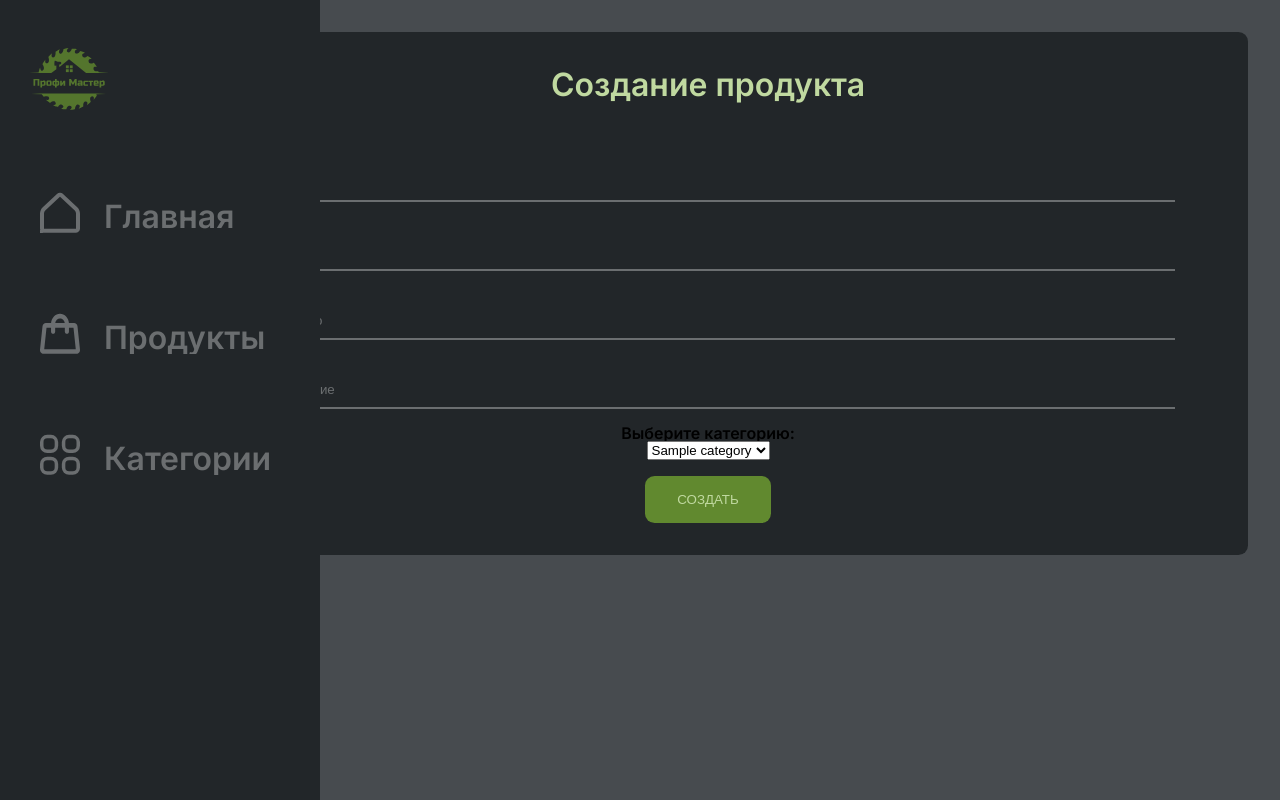
After one commit to Lymka/Projects, a Flask app: page /admin/product in a window 1280 px wide. The commit adds this page. Run offline with Flask 3, Linux system fonts and the light colour scheme; a user stored in the database is signed in; a database or web service that is not in the repository returns one stand-in record (values such as "Sample title"); some libraries are stand-ins or nearby versions.

Commit message:
add CRUD for products and categories

```diff
--- a/app.py
+++ b/app.py
@@ -43,7 +43,7 @@ class User(UserMixin):
 def load_user(user_id):
     return User(user_id)
 
-def create_category(category_name):
+def create_category(category_data):
     try:
         connection = psycopg2.connect(
             host=db_config['host'],
@@ -54,21 +54,19 @@ def create_category(category_name):
         connection.autocommit = True
         cursor = connection.cursor()
 
-        # Вставка новой категории в таблицу "categories"
         cursor.execute('''
-            INSERT INTO categories (category_name, image_path)
-            VALUES (%s, %s)
-        ''', (category_name['category_name'], category_name['image_path']))
+            INSERT INTO categories (category_name, dimensions, description, price, image_path)
+            VALUES (%s, %s, %s, %s, %s)
+        ''', (category_data['category_name'], category_data['dimensions'], category_data['description'], category_data['price'], category_data['image_path']))
 
         cursor.close()
         connection.close()
 
-
         print("Категория успешно добавлена.")
-        return True  # Возвращаем True при успешном добавлении
+        return True
     except psycopg2.Error as e:
         print(f"Ошибка при добавлении категории: {e}")
-        return False  # Возвращаем False при возникновении ошибки
+        return False
 
 
 def read_categories():
@@ -82,7 +80,6 @@ def read_categories():
         connection.autocommit = True
         cursor = connection.cursor()
 
-        # Получение списка всех категорий
         cursor.execute('''
             SELECT category_id, category_name, dimensions, description, price, image_path FROM categories
         ''')
@@ -95,7 +92,7 @@ def read_categories():
         for category in categories:
             print(category)
 
-        return categories  # Возвращаем список категорий
+        return categories
     except psycopg2.Error as e:
         print(f"Ошибка при получении списка категорий: {e}")
         return None
@@ -112,9 +109,9 @@ def read_category_by_id(category_id):
         connection.autocommit = True
         cursor = connection.cursor()
 
-        # Получение данных о категории по её идентификатору
         cursor.execute('''
-            SELECT category_name FROM categories
+            SELECT category_name, dimensions, description, price, image_path
+            FROM categories
             WHERE category_id = %s
         ''', (category_id,))
         category = cursor.fetchone()
@@ -122,13 +119,14 @@ def read_category_by_id(category_id):
         cursor.close()
         connection.close()
 
-        return category  # Возвращаем словарь с данными о категории или None, если категория не найдена
+        return category
     except psycopg2.Error as e:
         print(f"Ошибка при получении данных о категории: {e}")
         return None
 
 
-def update_category(category_id, new_category_name):
+
+def update_category(category_id, new_category_data):
     try:
         connection = psycopg2.connect(
             host=db_config['host'],
@@ -139,12 +137,15 @@ def update_category(category_id, new_category_name):
         connection.autocommit = True
         cursor = connection.cursor()
 
-        # Обновление данных о категории
         cursor.execute('''
             UPDATE categories
-            SET category_name = %s
+            SET category_name = %s,
+                dimensions = %s,
+                description = %s,
+                price = %s,
+                image_path = %s
             WHERE category_id = %s
-        ''', (new_category_name, category_id))
+        ''', (new_category_data['category_name'], new_category_data['dimensions'], new_category_data['description'], new_category_data['price'], new_category_data['image_path'], category_id))
 
         cursor.close()
         connection.close()
@@ -152,6 +153,7 @@ def update_category(category_id, new_category_name):
         print("Категория успешно обновлена.")
     except psycopg2.Error as e:
         print(f"Ошибка при обновлении категории: {e}")
+
 
 def delete_category(category_id):
     try:
@@ -164,7 +166,6 @@ def delete_category(category_id):
         connection.autocommit = True
         cursor = connection.cursor()
 
-        # Удаление категории
         cursor.execute('''
             DELETE FROM categories
             WHERE category_id = %s
@@ -177,6 +178,7 @@ def delete_category(category_id):
     except psycopg2.Error as e:
         print(f"Ошибка при удалении категории: {e}")
 
+
 def create_product(product_data):
     try:
         connection = psycopg2.connect(
@@ -188,18 +190,20 @@ def create_product(product_data):
         connection.autocommit = True
         cursor = connection.cursor()
 
-        # Вставка нового товара в таблицу "products"
         cursor.execute('''
-            INSERT INTO products (product_name, price, quantity, category_id)
-            VALUES (%s, %s, %s, %s)
-        ''', (product_data['product_name'], product_data['price'], product_data['quantity'], product_data['category_id']))
+            INSERT INTO products (product_name, price, quantity, image_path, category_id)
+            VALUES (%s, %s, %s, %s, %s)
+        ''', (product_data['product_name'], product_data['price'], product_data['quantity'], product_data['image_path'], product_data['category_id']))
 
         cursor.close()
         connection.close()
 
-        print("Товар успешно добавлен.")
+        print("Товар успешно добавлена.")
+        return True
     except psycopg2.Error as e:
         print(f"Ошибка при добавлении товара: {e}")
+        return False
+
 
 def read_products():
     try:
@@ -212,7 +216,6 @@ def read_products():
         connection.autocommit = True
         cursor = connection.cursor()
 
-        # Получение списка всех товаров с данными о категории
         cursor.execute('''
             SELECT p.product_id, p.product_name, p.price, p.quantity, p.image_path, p.category_id, c.category_name
             FROM products p
@@ -243,7 +246,6 @@ def read_product_by_id(product_id):
         connection.autocommit = True
         cursor = connection.cursor()
 
-        # Получение данных о товаре и категории по его идентификатору
         cursor.execute('''
             SELECT products.product_id, products.product_name, products.price, products.quantity, categories.category_id
             FROM products
@@ -255,7 +257,7 @@ def read_product_by_id(product_id):
         cursor.close()
         connection.close()
 
-        return product  # Возвращаем словарь с данными о товаре и категории или None, если товар не найден
+        return product
     except psycopg2.Error as e:
         print(f"Ошибка при получении данных о товаре: {e}")
         return None
@@ -272,13 +274,6 @@ def update_product(product_id, product_data):
         connection.autocommit = True
         cursor = connection.cursor()
 
-        # Проверяем, существует ли товар с заданным product_id
-        existing_product = read_product_by_id(product_id)
-        if existing_product is None:
-            print(f"Товар с ID {product_id} не найден. Невозможно обновить.")
-            return False
-
-        # Обновление данных о товаре
         cursor.execute('''
             UPDATE products
             SET product_name = %s, price = %s, quantity = %s, category_id = %s
@@ -452,22 +447,6 @@ def category():
     return render_template('example_2.html')
 
 
-@app.route('/save_data_1', methods=['POST'])
-def save_category():
-    category_name = request.form.get('category_name')
-    image_path = request.form.get('image_path')
-
-    if category_name and image_path:
-        category_data = {
-            'category_name': category_name,
-            'image_path': image_path,
-        }
-        create_category(category_data)
-        return jsonify({'message': 'Данные успешно сохранены в базе данных.'})
-    else:
-        return jsonify({'message': 'Пожалуйста, заполните все поля формы.'}), 400
-
-
 @app.route('/')
 def index():
     categories = read_categories()
@@ -500,14 +479,77 @@ def admin_categories():
     return render_template('admin-categories.html', categories=categories, current_page=current_page)
 
 
-@app.route('/admin/category')
+@app.route('/admin/category', methods=['POST', 'GET'])
 @login_required
-def admin_category():
-    return render_template('admin-category-edit.html')
+def admin_create_category():
+    if request.method == "POST":
+        category_name = request.form['category_name']
+        dimensions = request.form['dimensions']
+        description = request.form['description']
+        price = request.form['price']
+        image_path = request.form['image_path']
+
+        category_data = {
+            'category_name': category_name,
+            'dimensions': dimensions,
+            'description': description,
+            'price': price,
+            'image_path': image_path
+        }
+
+        if create_category(category_data):
+            return redirect('/admin/categories')
+
+    elif request.method == 'GET':
+        return render_template('admin-category-edit.html')
 
 
-@app.route('/submit', methods=['POST'])
-def submit_form():
+@app.route('/admin/product', methods=['POST', 'GET'])
+@login_required
+def admin_create_product():
+    if request.method == "POST":
+        product_name = request.form['product_name']
+        price = request.form['price']
+        quantity = request.form['quantity']
+        image_path = request.form['image_path']
+        category_id = request.form['category_id']
+
+        product_data = {
+            'product_name': product_name,
+            'price': price,
+            'quantity': quantity,
+            'image_path': image_path,
+            'category_id': category_id
+        }
+
+        if create_product(product_data):
+            return redirect('/admin/products')
+
+    elif request.method == 'GET':
+        categories = read_categories()
+        return render_template('admin-product-edit.html', categories=categories)
+
+
+@app.route('/admin/category/delete/<int:category_id>', methods=['GET'])
+@login_required
+def admin_delete_category(category_id):
+    delete_category(category_id)
+    return redirect('/admin/categories')
+
+
+@app.route('/admin/product/delete/<int:product_id>', methods=['GET'])
+@login_required
+def admin_delete_product(product_id):
+    delete_product(product_id)
+    return redirect('/admin/products')
+
+
+@app.route('/admin/category/edit/<int:category_id>', methods=['GET', 'POST'])
+@login_required
+def admin_edit_category(category_id):
+    edit_mode = True
+    category_data = read_category_by_id(category_id)
+
     if request.method == 'POST':
         category_name = request.form['category_name']
         dimensions = request.form['dimensions']
@@ -515,12 +557,46 @@ def submit_form():
         price = request.form['price']
         image_path = request.form['image_path']
 
-        # Вызываем функцию create_category для добавления в базу данных
-        if create_category({'category_name': category_name, 'image_path': image_path, 'dimensions': dimensions, 'description': description, 'price': price}):
-            return "Категория успешно добавлена в базу данных"
-        else:
-            return "Ошибка при добавлении категории в базу данных"
+        category_data = {
+            'category_name': category_name,
+            'dimensions': dimensions,
+            'description': description,
+            'price': price,
+            'image_path': image_path
+        }
 
+        update_category(category_id, category_data)
+        return redirect('/admin/categories')
+
+    return render_template('admin-category-edit.html', edit_mode=edit_mode, category_data=category_data)
+
+
+@app.route('/admin/product/edit/<int:product_id>', methods=['GET', 'POST'])
+@login_required
+def admin_edit_product(product_id):
+    edit_mode = True
+    product_data = read_product_by_id(product_id)
+    categories = read_categories()
+
+    if request.method == 'POST':
+        product_name = request.form['product_name']
+        price = request.form['price']
+        quantity = request.form['quantity']
+        image_path = request.form['image_path']
+        category_id = request.form['category_id']
+
+        product_data = {
+            'product_name': product_name,
+            'price': price,
+            'quantity': quantity,
+            'image_path': image_path,
+            'category_id': category_id
+        }
+
+        update_product(product_id, product_data)
+        return redirect('/admin/products')
+
+    return render_template('admin-product-edit.html', edit_mode=edit_mode, product_data=product_data, categories=categories)
 
 
 @app.route('/register', methods=['GET', 'POST'])
--- a/static/styles/admin.css
+++ b/static/styles/admin.css
@@ -1,4 +1,5 @@
 main.table {
+    margin: 2rem;
     height: 90vh;
 
     border-radius: .8rem;
@@ -9,8 +10,6 @@ main.table {
 }
 
 .table__header {
-    width: 100%;
-    height: 10%;
     padding: .8rem 1rem;
 
     display: flex;
@@ -21,7 +20,6 @@ main.table {
 }
 
 .table__body {
-    width: 95%;
     max-height: calc(89% - 1.6rem);
     background-color: #fffb;
 
@@ -75,6 +73,15 @@ thead th {
     background-color: #d5d1defe;
     cursor: pointer;
     text-transform: capitalize;
+}
+
+a {
+    text-decoration: none;
+    color: #252525;
+}
+
+a:hover {
+    color: #61892F;
 }
 
 tbody tr:nth-child(even) {
@@ -132,15 +139,14 @@ table .button:hover {
 /* form */
 
 .wrapper {
-    margin: 2rem 1rem 1rem 1rem;
-    width: 70%;
+    margin: 2rem;
     padding: 1rem;
     background-color: #222629;
     border-radius: .6rem;
 }
 
 .wrapper .title h1 {
-    color: #c5ecfd;
+    color: #C0D9A0;
     text-align: center;
     margin-bottom: 2rem;
 }
@@ -156,6 +162,7 @@ table .button:hover {
 .input-fields {
     display: flex;
     flex-direction: column;
+    align-items: center;
     width: 100%;
 }
 
@@ -163,36 +170,46 @@ table .button:hover {
     margin: 1rem 0;
     background: transparent;
     border: none;
-    border-bottom: 2px solid #c5ecfd;
+    border-bottom: 2px solid #6B6E70;
     padding: 10px;
-    color: #c5ecfd;
+    color: #6B6E70;
     outline: none;
+    transition: border-bottom 0.3s ease-in-out;
+}
+
+.input-fields .input:hover {
+    border-bottom: 2px solid #C0D9A0;
+}
+
+.input {
+    width: 90%;
 }
 
 ::-webkit-input-placeholder {
     /* Chrome/Opera/Safari */
-    color: #c5ecfd;
+    color: #6B6E70;
 }
 
 ::-moz-placeholder {
     /* Firefox 19+ */
-    color: #c5ecfd;
+    color: #6B6E70;
 }
 
 :-ms-input-placeholder {
     /* IE 10+ */
-    color: #c5ecfd;
+    color: #6B6E70;
 }
 
 .btn {
     background: #61892F;
     text-align: center;
-    padding: 1rem;
-    width: auto;
+    padding: 1rem 2rem;
+    width: fit-content;
     border-radius: .6rem;
     color: #C0D9A0;
     cursor: pointer;
     text-transform: uppercase;
+    border: none;
 }
 
 /* end form */
--- a/static/styles/navbar.css
+++ b/static/styles/navbar.css
@@ -5,6 +5,7 @@ body {
     line-height: 1;
     font-style: normal;
     font-weight: 600;
+    background-color: #474B4F;
 }
 
 .navbar {
@@ -26,9 +27,6 @@ body {
 .content {
     display: flex;
     flex-direction: column;
-    align-items: center;
-    min-height: 100vh;
-    background-color: #474B4F;
     margin-left: 8.5rem;
 }
 
--- a/templates/admin-categories.html
+++ b/templates/admin-categories.html
@@ -25,7 +25,7 @@
                         <th> Описание </th>
                         <th> Изображение </th>
                         <th> Цена </th>
-                        <th> Добавить </th>
+                        <th><a href="/admin/category">Добавить</a></th>
                     </tr>
                 </thead>
                 <tbody>
@@ -39,13 +39,13 @@
                         <td> <strong> {{ category[4] }} </strong></td>
                         <td>
                             <div class="buttons">
-                                <a class="button" href="#">
+                                <a class="button" href="/admin/category/edit/{{ category[0] }}">
                                     <svg width="30" height="31" viewBox="0 0 30 31" fill="none" xmlns="http://www.w3.org/2000/svg">
                                         <path d="M20.4387 13.3443L10.2829 23.5H7V20.2171L17.1557 10.0613L20.4387 13.3443ZM21.8529 11.93L18.57 8.6471L19.0371 8.17992L18.33 7.47281L19.0371 8.17992C19.2527 7.96436 19.5086 7.79337 19.7903 7.67671C20.0719 7.56004 20.3738 7.5 20.6786 7.5C20.9835 7.5 21.2853 7.56004 21.567 7.67671L21.9497 6.75283L21.567 7.67671C21.8486 7.79337 22.1045 7.96436 22.3201 8.17992C22.5356 8.39548 22.7066 8.65139 22.8233 8.93303C22.94 9.21468 23 9.51654 23 9.82139C23 10.1262 22.94 10.4281 22.8233 10.7097C22.7066 10.9914 22.5356 11.2473 22.3201 11.4629L23.0272 12.17L22.3201 11.4629L21.8529 11.93Z" stroke="currentColor" stroke-width="2" stroke-linecap="round" stroke-linejoin="round"/>
                                         <rect x="1" y="1.5" width="28" height="28" rx="14" stroke="currentColor" stroke-width="2"/>
                                     </svg>
                                 </a>
-                                <a class="button" href="#">
+                                <a class="button" href="/admin/category/delete/{{ category[0] }}">
                                     <svg width="30" height="31" viewBox="0 0 30 31" fill="none" xmlns="http://www.w3.org/2000/svg">
                                         <path d="M7.28571 22.5C7.28571 23.6 8.44286 24.5 9.85714 24.5H20.1429C21.5571 24.5 22.7143 23.6 22.7143 22.5V10.5H7.28571V22.5ZM24 7.5H19.5L18.2143 6.5H11.7857L10.5 7.5H6V9.5H24V7.5Z" fill="currentColor"/>
                                         <rect x="1" y="1.5" width="28" height="28" rx="14" stroke="currentColor" stroke-width="2"/>
--- /dev/null
+++ b/templates/admin-product-edit.html
@@ -0,0 +1,39 @@
+<!DOCTYPE html>
+<html lang="en">
+
+<head>
+    <meta charset="UTF-8">
+    <meta name="viewport" content="width=device-width, initial-scale=1.0">
+    <link rel="stylesheet" href="/static/styles/admin.css">
+    <title>{% if edit_mode %} Редактирование продукта {% else %} Создание продукта {% endif %}</title>
+</head>
+
+<body>
+    {% extends 'navbar.html' %}
+    {% block content %}
+        <div class="wrapper">
+            <div class="title">
+                <h1>{% if edit_mode %} Редактирование продукта {% else %} Создание продукта {% endif %}</h1>
+            </div>
+            <div class="contact-form">
+                <form class="input-fields" method="POST">
+                    <input type="text" class="input" name="product_name" placeholder="Название" value="{{ product_data[0] if edit_mode else '' }}">
+                    <input type="text" class="input" name="price" placeholder="Цена" value="{{ product_data[1] if edit_mode else '' }}">
+                    <input type="text" class="input" name="quantity" placeholder="Количество" value="{{ product_data[2] if edit_mode else '' }}">
+                    <input type="text" class="input" name="image_path" placeholder="Изображение" value="{{ product_data[3] if edit_mode else '' }}">
+
+                    <label for="category_id">Выберите категорию:</label>
+                    <select id="category_id" name="category_id">
+                        {% for category in categories %}
+                            <option value="{{ category[0] }}" {% if edit_mode and category[0] == product_data[4] %}selected{% endif %}>{{ category[1] }}</option>
+                        {% endfor %}
+                    </select><br>
+
+                    <button type="submit" class="btn">{% if edit_mode %}Сохранить{% else %}Создать{% endif %}</button>
+                </form>
+            </div>
+        </div>
+    {% endblock %}
+</body>
+
+</html>
--- a/templates/admin-products.html
+++ b/templates/admin-products.html
@@ -25,7 +25,7 @@
                         <th> Категория </th>
                         <th> Изображение </th>
                         <th> Цена </th>
-                        <th> Добавить </th>
+                        <th><a href="/admin/product">Добавить</a></th>
                     </tr>
                 </thead>
                 <tbody>
@@ -39,13 +39,13 @@
                         <td> <strong> {{ product[2] }} </strong></td>
                         <td>
                             <div class="buttons">
-                                <a class="button" href="#">
+                                <a class="button" href="/admin/product/edit/{{ product[0] }}">
                                     <svg width="30" height="31" viewBox="0 0 30 31" fill="none" xmlns="http://www.w3.org/2000/svg">
                                         <path d="M20.4387 13.3443L10.2829 23.5H7V20.2171L17.1557 10.0613L20.4387 13.3443ZM21.8529 11.93L18.57 8.6471L19.0371 8.17992L18.33 7.47281L19.0371 8.17992C19.2527 7.96436 19.5086 7.79337 19.7903 7.67671C20.0719 7.56004 20.3738 7.5 20.6786 7.5C20.9835 7.5 21.2853 7.56004 21.567 7.67671L21.9497 6.75283L21.567 7.67671C21.8486 7.79337 22.1045 7.96436 22.3201 8.17992C22.5356 8.39548 22.7066 8.65139 22.8233 8.93303C22.94 9.21468 23 9.51654 23 9.82139C23 10.1262 22.94 10.4281 22.8233 10.7097C22.7066 10.9914 22.5356 11.2473 22.3201 11.4629L23.0272 12.17L22.3201 11.4629L21.8529 11.93Z" stroke="currentColor" stroke-width="2" stroke-linecap="round" stroke-linejoin="round"/>
                                         <rect x="1" y="1.5" width="28" height="28" rx="14" stroke="currentColor" stroke-width="2"/>
                                     </svg>
                                 </a>
-                                <a class="button" href="#">
+                                <a class="button" href="/admin/product/delete/{{ product[0] }}">
                                     <svg width="30" height="31" viewBox="0 0 30 31" fill="none" xmlns="http://www.w3.org/2000/svg">
                                         <path d="M7.28571 22.5C7.28571 23.6 8.44286 24.5 9.85714 24.5H20.1429C21.5571 24.5 22.7143 23.6 22.7143 22.5V10.5H7.28571V22.5ZM24 7.5H19.5L18.2143 6.5H11.7857L10.5 7.5H6V9.5H24V7.5Z" fill="currentColor"/>
                                         <rect x="1" y="1.5" width="28" height="28" rx="14" stroke="currentColor" stroke-width="2"/>
```
Also changed, not shown: templates/admin-category-edit.html (+9 -9 lines), templates/example_2.html (deleted, +0 -42 lines).
